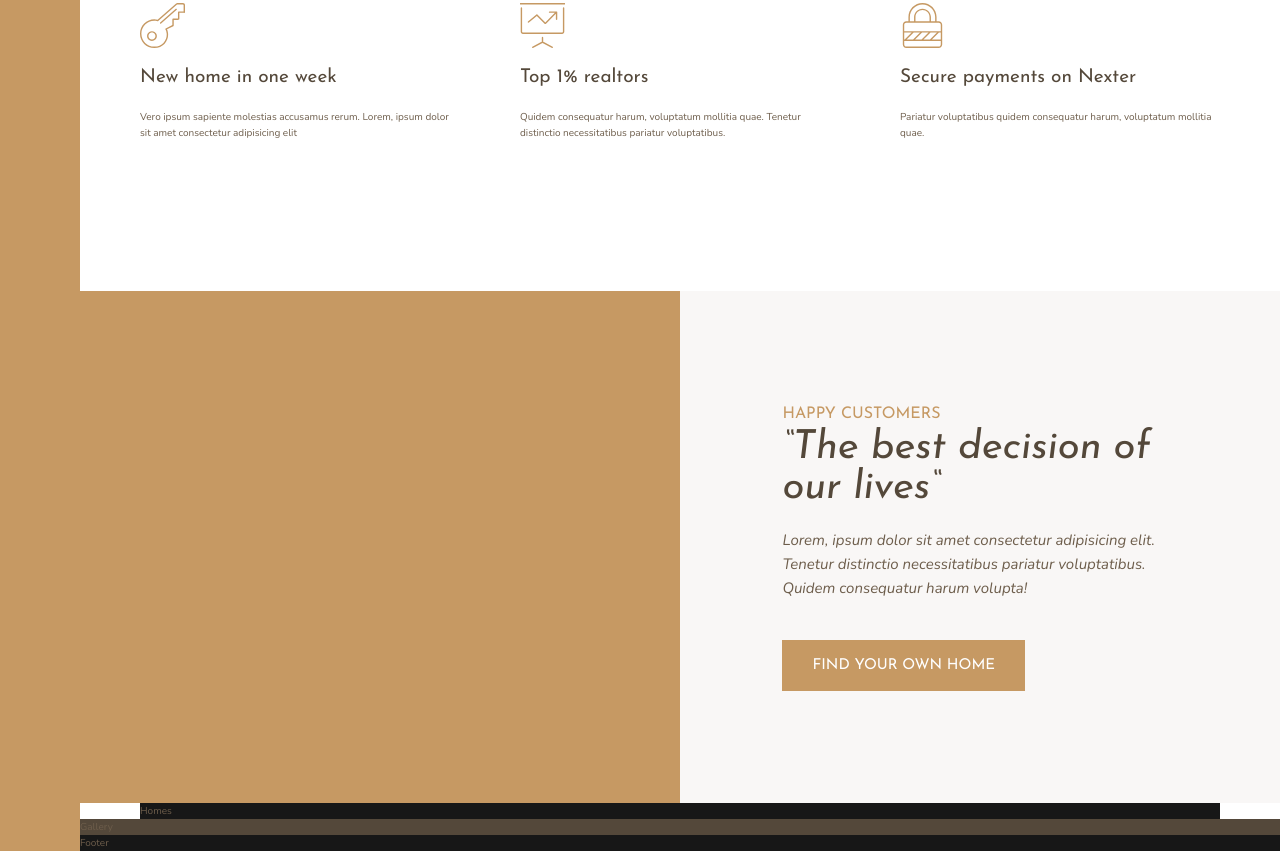
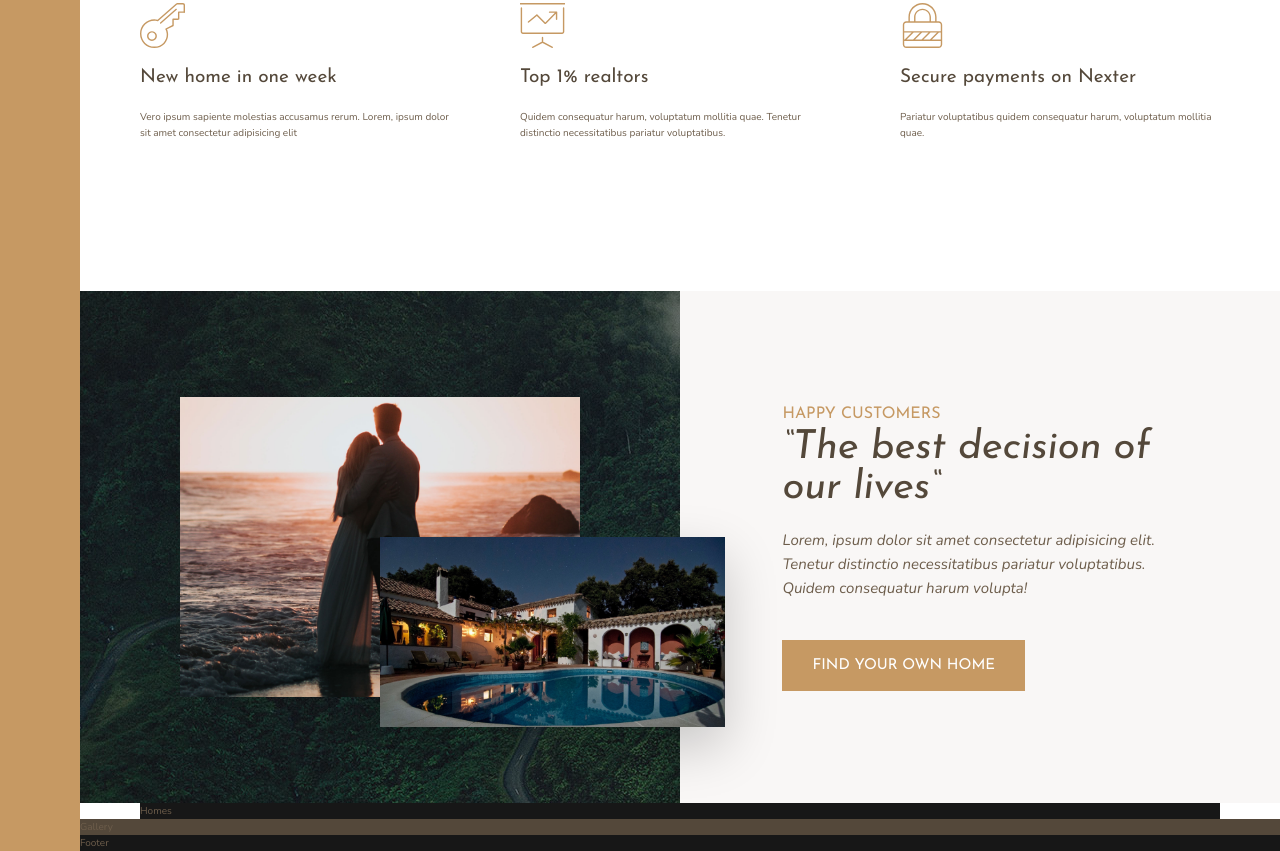
Before and after one commit to Isynopoulos1/nexterproject, a website: page index.html in a window 1280 px wide. Shown: the part 984-1835 px from the top of the page. Drawn offline with nearby package versions, Linux system fonts and the light colour scheme.

Commit message:
building the stories section part 3

```diff
--- a/index.html
+++ b/index.html
@@ -81,7 +81,14 @@
       </div>
     </section>
 
-    <div class="story__pictures"></div>
+    <div class="story__pictures">
+      <img
+        src="img/story-1.jpeg"
+        alt="Couple with new house"
+        class="story__img--1"
+      />
+      <img src="img/story-2.jpeg" alt="New house" class="story__img--2" />
+    </div>
     <div class="story__content">
       <h3 class="heading-3">Happy customers</h3>
       <h2 class="heading-2 heading-2--dark mb-md">
--- a/sass/_story.scss
+++ b/sass/_story.scss
@@ -2,6 +2,28 @@
   &__pictures {
     background-color: $color-primary;
     grid-column: full-start / col-end 4;
+    display: grid;
+    grid-template-rows: repeat(6, 1fr);
+    grid-template-columns: repeat(6, 1fr);
+    align-items: center;
+    background-image: linear-gradient(
+        rgba($color-secondary, 0.5),
+        rgba($color-secondary, 0.5)
+      ),
+      url(../img/back.jpg);
+  }
+  &__img--1 {
+    width: 100%;
+    grid-row: 2 / 6;
+    grid-column: 2 / 6;
+    box-shadow: 0 2rem 5rem rgba(#000, 0.1);
+  }
+  &__img--2 {
+    width: 115%;
+    grid-row: 4 / 6;
+    grid-column: 4 / 7;
+    z-index: 20;
+    box-shadow: 0 2rem 5rem rgba(#000, 0.2);
   }
   &__content {
     background-color: $color-grey-light-1;
```
Also changed, not shown: css/style.css.
